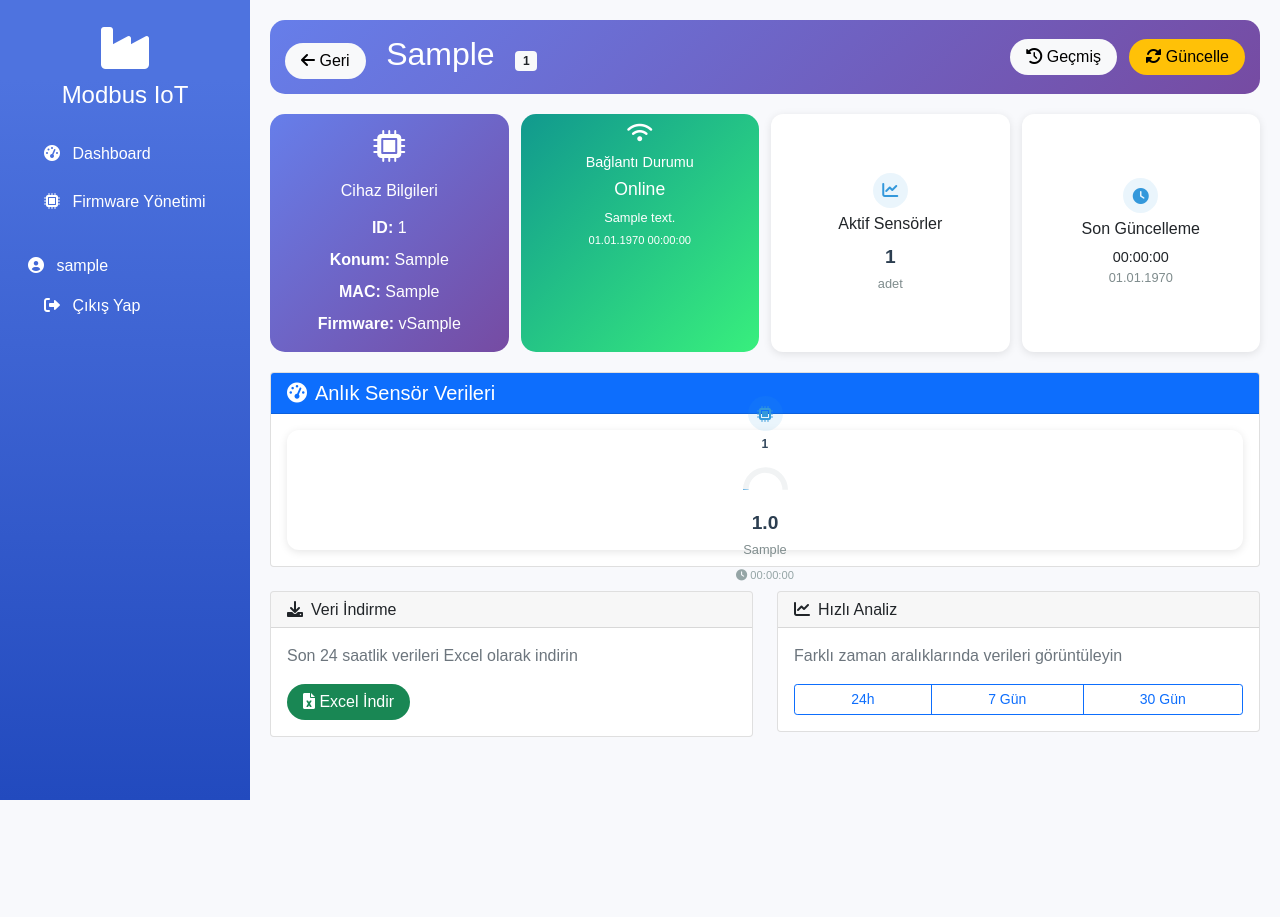
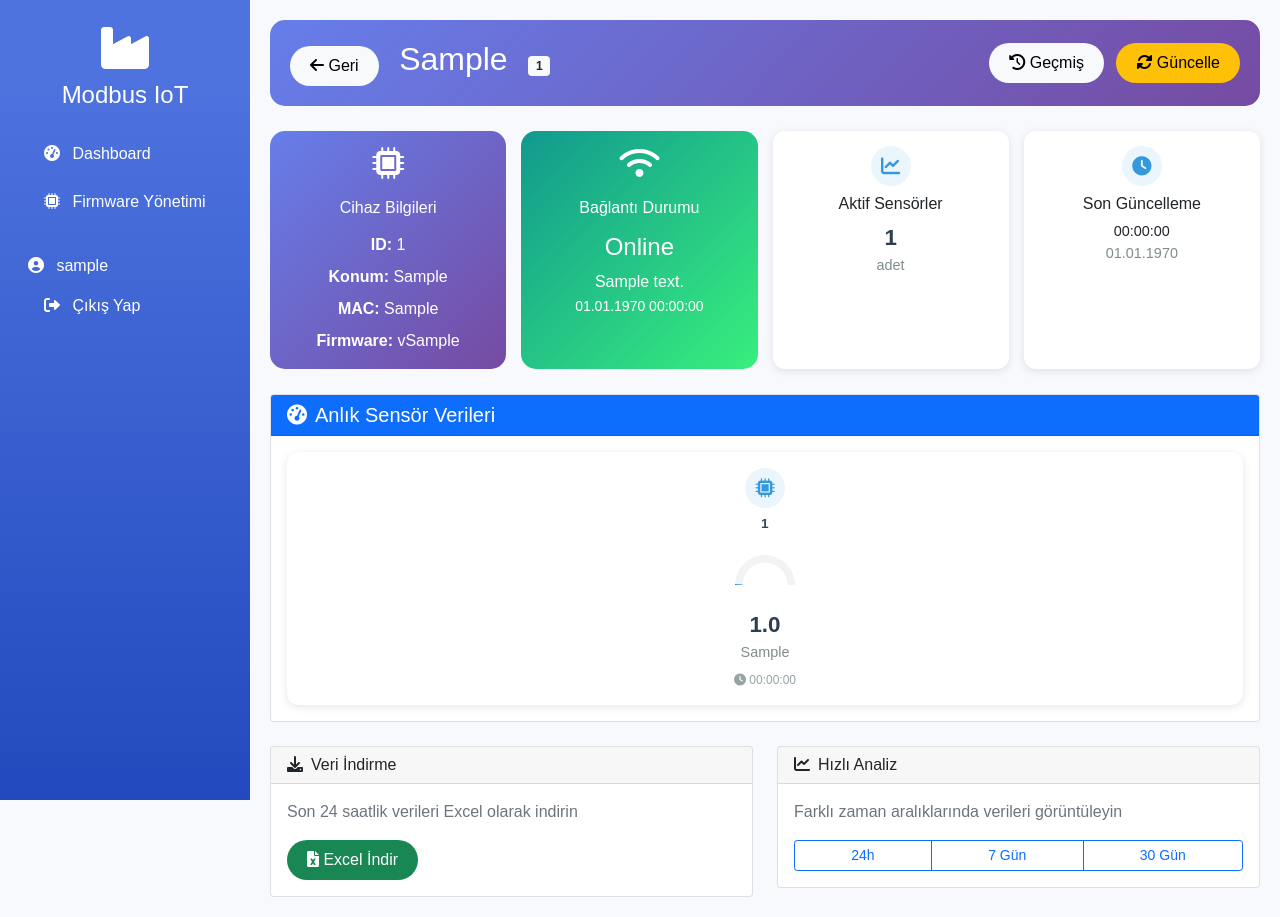
Before and after one commit to ahmetaltunaibu/esp32-flask, a Flask app: page /cihaz/1 in a window 1280 px wide. Before the commit the page ends 800 px from the top, so only its background shows below. Run offline with Flask 3, Linux system fonts and the light colour scheme; the visitor is signed in with stand-in values (Sample User, id 1); tables that the repository leaves empty hold one stand-in row (values such as "Sample post"); some libraries are stand-ins or nearby versions.

Commit message:
Update cihaz_detay.html

```diff
--- a/templates/cihaz_detay.html
+++ b/templates/cihaz_detay.html
@@ -7,58 +7,51 @@
     .sensor-card {
         transition: all 0.3s;
         cursor: pointer;
-        height: 120px;
+        height: 100%;
         border-radius: 12px;
         box-shadow: 0 2px 8px rgba(0,0,0,0.1);
         border: none;
-        display: flex;
-        flex-direction: column;
-        justify-content: center;
     }
     .sensor-card:hover {
         transform: translateY(-3px);
         box-shadow: 0 4px 16px rgba(0,0,0,0.15);
     }
     .sensor-value {
-        font-size: 1.2rem;
+        font-size: 1.4rem;
         font-weight: bold;
         color: #2c3e50;
-        margin: 2px 0;
     }
     .sensor-unit {
-        font-size: 0.8rem;
+        font-size: 0.9rem;
         color: #7f8c8d;
         font-weight: 500;
     }
     .sensor-title {
-        font-size: 0.75rem;
+        font-size: 0.85rem;
         font-weight: 600;
         text-transform: uppercase;
         letter-spacing: 0.5px;
         color: #34495e;
-        margin-bottom: 4px;
+        margin-bottom: 8px;
     }
     .gauge-container {
-        width: 45px;
-        height: 45px;
-        margin: 0 auto 4px;
+        width: 60px;
+        height: 60px;
+        margin: 0 auto 10px;
     }
     .last-update {
-        font-size: 0.7rem;
+        font-size: 0.75rem;
         color: #95a5a6;
-        margin-top: 2px;
     }
     .device-info-card {
         background: linear-gradient(135deg, #667eea 0%, #764ba2 100%);
         color: white;
         border-radius: 15px;
         border: none;
-        min-height: 140px;
     }
     .status-card {
         border-radius: 15px;
         border: none;
-        min-height: 140px;
     }
     .status-online {
         background: linear-gradient(135deg, #11998e 0%, #38ef7d 100%);
@@ -67,38 +60,38 @@
         background: linear-gradient(135deg, #fc4a1a 0%, #f7b733 100%);
     }
     .sensor-icon {
-        width: 35px;
-        height: 35px;
+        width: 40px;
+        height: 40px;
         border-radius: 50%;
         background: rgba(52, 152, 219, 0.1);
         display: flex;
         align-items: center;
         justify-content: center;
-        margin: 0 auto 6px;
+        margin: 0 auto 8px;
         color: #3498db;
-        font-size: 1rem;
+        font-size: 1.2rem;
     }
     .stats-grid {
         display: grid;
-        grid-template-columns: repeat(auto-fit, minmax(180px, 1fr));
-        gap: 12px;
-        margin-bottom: 20px;
+        grid-template-columns: repeat(auto-fit, minmax(200px, 1fr));
+        gap: 15px;
+        margin-bottom: 25px;
     }
     .sensor-grid {
         display: grid;
-        grid-template-columns: repeat(auto-fit, minmax(140px, 1fr));
-        gap: 12px;
+        grid-template-columns: repeat(auto-fit, minmax(160px, 1fr));
+        gap: 15px;
     }
     .page-header {
         background: linear-gradient(135deg, #667eea 0%, #764ba2 100%);
         color: white;
-        padding: 15px;
+        padding: 20px;
         border-radius: 15px;
-        margin-bottom: 20px;
+        margin-bottom: 25px;
     }
     .btn-modern {
         border-radius: 25px;
-        padding: 6px 16px;
+        padding: 8px 20px;
         font-weight: 500;
         border: none;
         transition: all 0.3s;
@@ -108,17 +101,13 @@
         box-shadow: 0 4px 12px rgba(0,0,0,0.2);
     }
     .compact-card {
-        padding: 12px;
+        padding: 15px;
         text-align: center;
         background: white;
         border-radius: 12px;
         box-shadow: 0 2px 8px rgba(0,0,0,0.1);
         border: none;
         transition: all 0.3s;
-        min-height: 140px;
-        display: flex;
-        flex-direction: column;
-        justify-content: center;
     }
     .compact-card:hover {
         transform: translateY(-2px);
@@ -171,15 +160,15 @@
 
     <!-- Online Durumu -->
     <div class="card status-card {% if cihaz.online_status %}status-online{% else %}status-offline{% endif %}">
-        <div class="card-body text-center text-white py-2 px-3">
-            <div class="mb-2">
-                <i class="fas fa-{% if cihaz.online_status %}wifi{% else %}times-circle{% endif %} fa-lg"></i>
+        <div class="card-body text-center text-white">
+            <div class="mb-3">
+                <i class="fas fa-{% if cihaz.online_status %}wifi{% else %}times-circle{% endif %} fa-2x"></i>
             </div>
-            <h6 class="card-title mb-2" style="font-size: 0.9rem;">Bağlantı Durumu</h6>
-            <div class="mt-2">
-                <h5 style="font-size: 1.1rem;">{% if cihaz.online_status %}Online{% else %}Offline{% endif %}</h5>
-                <div style="font-size: 0.8rem;">{{ cihaz.ip_address or 'IP Yok' }}</div>
-                <small style="font-size: 0.7rem;">{{ cihaz.last_seen|format_timestamp }}</small>
+            <h6 class="card-title">Bağlantı Durumu</h6>
+            <div class="mt-3">
+                <h4>{% if cihaz.online_status %}Online{% else %}Offline{% endif %}</h4>
+                <div>{{ cihaz.ip_address or 'IP Yok' }}</div>
+                <small>{{ cihaz.last_seen|format_timestamp }}</small>
             </div>
         </div>
     </div>
@@ -218,22 +207,7 @@
         {% if sensor_data %}
         <div class="sensor-grid">
             {% for sensor_id, veri in sensor_data.items() %}
-            {% set sensor_type = 'default-sensor' %}
-            {% if 'temp' in sensor_id.lower() %}
-                {% set sensor_type = 'temp-sensor' %}
-            {% elif 'hum' in sensor_id.lower() or 'nem' in sensor_id.lower() %}
-                {% set sensor_type = 'humidity-sensor' %}
-            {% elif 'pressure' in sensor_id.lower() or 'basinc' in sensor_id.lower() %}
-                {% set sensor_type = 'pressure-sensor' %}
-            {% elif 'light' in sensor_id.lower() or 'isik' in sensor_id.lower() %}
-                {% set sensor_type = 'light-sensor' %}
-            {% elif 'co2' in sensor_id.lower() %}
-                {% set sensor_type = 'co2-sensor' %}
-            {% elif 'voltage' in sensor_id.lower() or 'volt' in sensor_id.lower() %}
-                {% set sensor_type = 'voltage-sensor' %}
-            {% endif %}
-
-            <div class="sensor-card card {{ sensor_type }}" onclick="location.href='{{ url_for('gecmis_veriler', cihaz_id=cihaz.cihaz_id) }}?sensor_ids={{ sensor_id }}'">
+            <div class="sensor-card card" onclick="location.href='{{ url_for('gecmis_veriler', cihaz_id=cihaz.cihaz_id) }}?sensor_ids={{ sensor_id }}'">
                 <div class="card-body text-center">
                     <!-- Sensör İkonu -->
                     <div class="sensor-icon">
```
